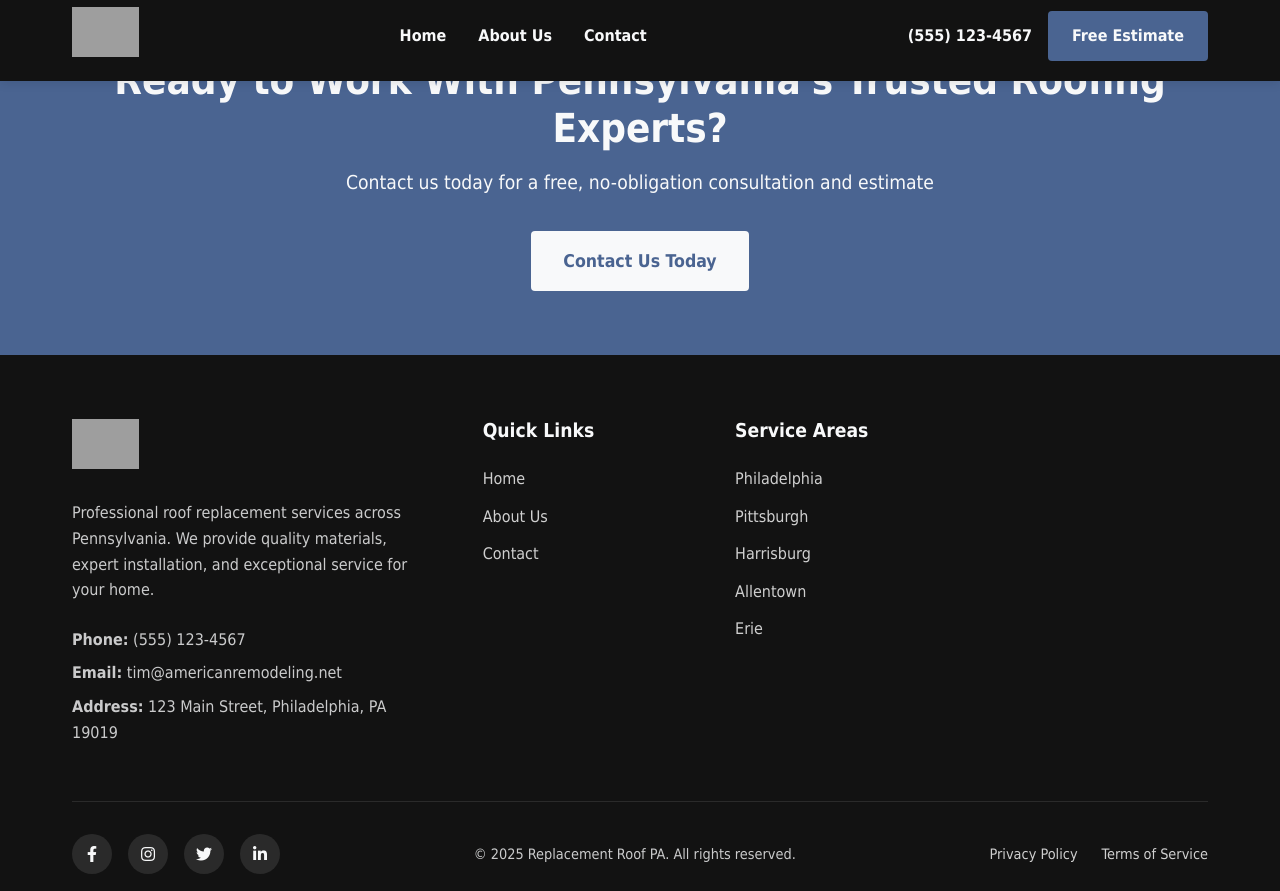
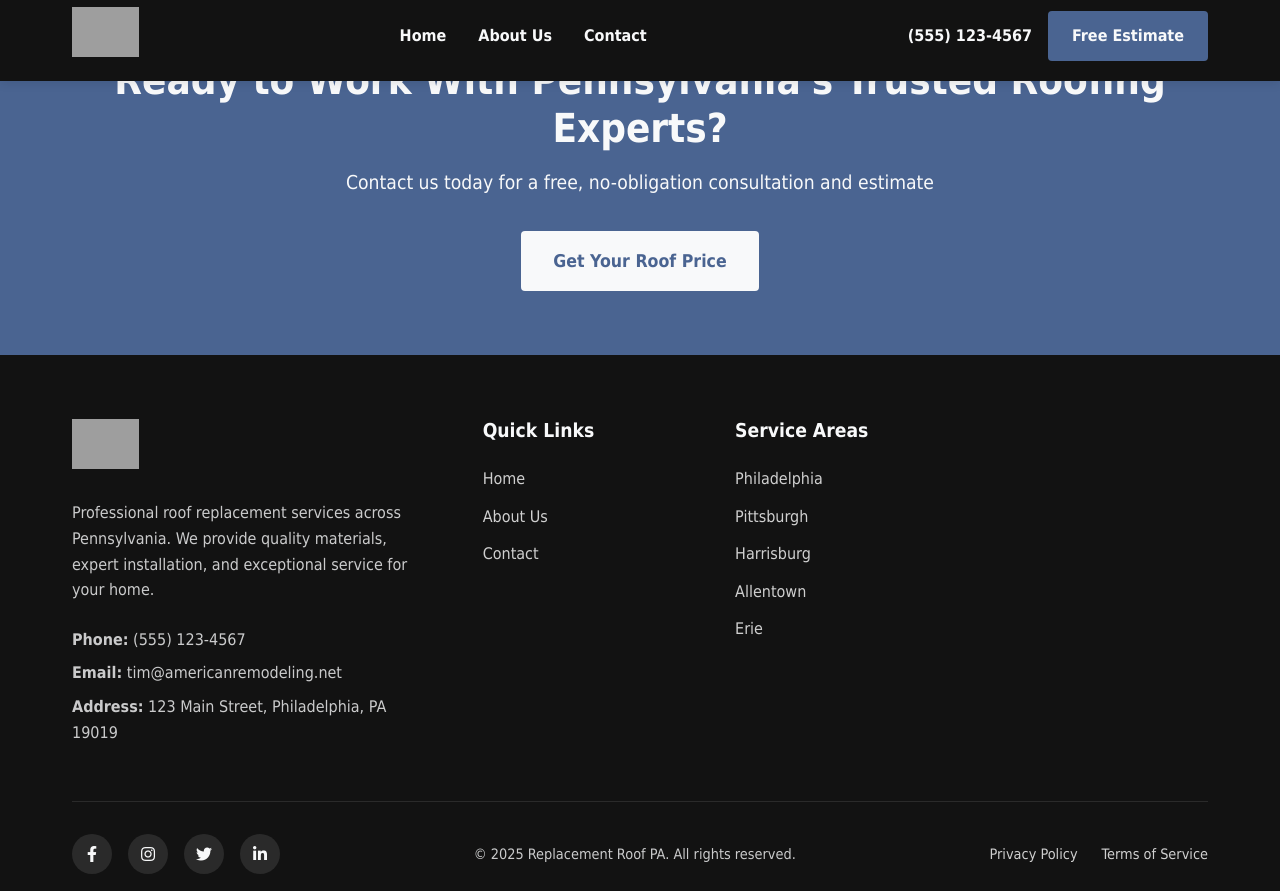
Before and after one commit to tim-amredev/replacement-roof-pa, a Jekyll site: the page built from about.html, in a window 1280 px wide and 900 px high, scrolled down 4383 px, cut to the strip 9-900 px from the top of the window. Built offline with Jekyll 4.4.1, drawn with Linux system fonts in a browser that asks for light colours; some web fonts are replaced; grey boxes are pictures that could not be loaded.

Commit message:
Update about.html

```diff
--- a/about.html
+++ b/about.html
@@ -121,9 +121,9 @@ description: Learn about our experienced team of roofing professionals serving P
 </section>
 
 <section class="cta-section">
-  <div class="container">
-    <h2>Ready to Work With Pennsylvania's Trusted Roofing Experts?</h2>
-    <p>Contact us today for a free, no-obligation consultation and estimate</p>
-    <a href="/contact" class="btn btn-primary btn-large">Contact Us Today</a>
-  </div>
+<div class="container">
+  <h2>Ready to Work With Pennsylvania's Trusted Roofing Experts?</h2>
+  <p>Contact us today for a free, no-obligation consultation and estimate</p>
+  <a href="{{ site.baseurl }}/#roof-calculator" class="btn btn-primary btn-large">Get Your Roof Price</a>
+</div>
 </section>
```
